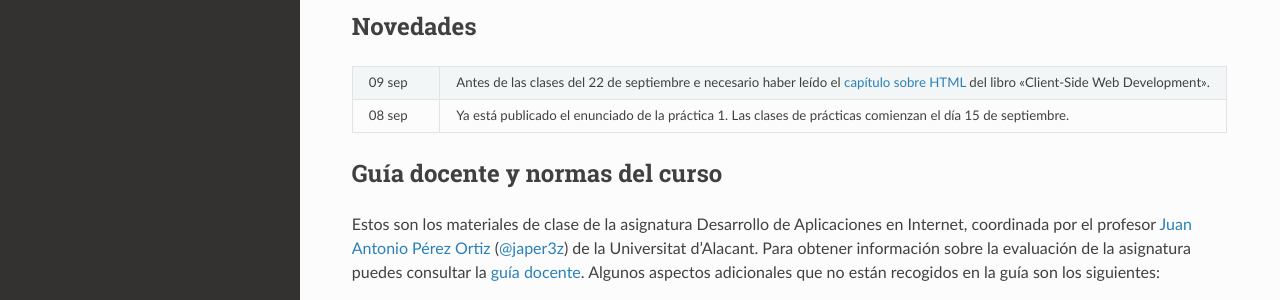
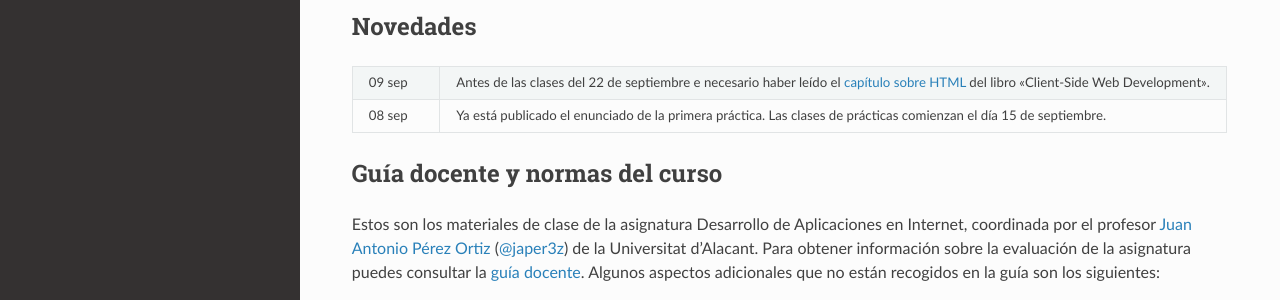
Before and after one commit to jaspock/dai2021, a Sphinx documentation site: the page built from docs/source/index.rst, in a window 1280 px wide and 900 px high. Shown: the part 254-554 px from the top of the window. Built offline with Sphinx 7.4.7 and the Read the Docs theme 2.0.0, drawn with Linux system fonts in a browser that asks for light colours.

Commit message:
Minor changes

```diff
--- a/docs/source/index.rst
+++ b/docs/source/index.rst
@@ -29,7 +29,7 @@ Novedades
     * - 09 sep
       - Antes de las clases del 22 de septiembre e necesario haber leído el `capítulo sobre HTML`_ del libro "Client-Side Web Development".
     * - 08 sep
-      - Ya está publicado el enunciado de la práctica 1. Las clases de prácticas comienzan el día 15 de septiembre.
+      - Ya está publicado el enunciado de la primera práctica. Las clases de prácticas comienzan el día 15 de septiembre.
 
 .. _`capítulo sobre HTML`: https://info340.github.io/html-fundamentals.html
 
```
Also changed, not shown: 1 other file.
